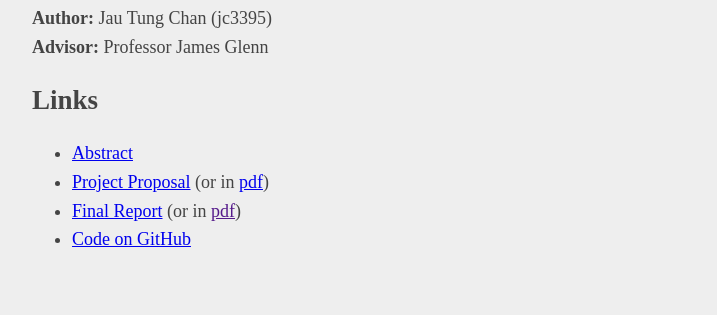
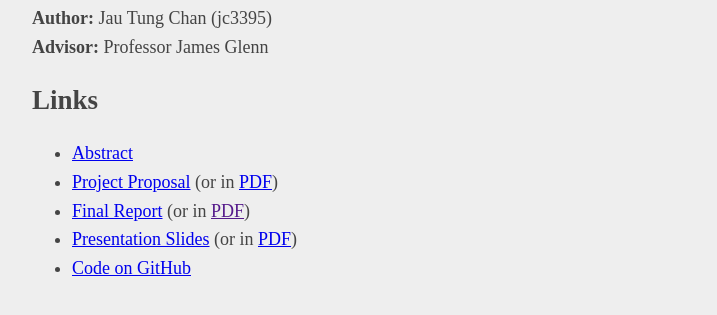
Before and after one commit to jautung/quixo490, a plain HTML site: page submission-webpages/index.html in a window 1280 px wide. Shown: the part 103-418 px from the top of the page, without its empty margins (208-925 px from the left). Drawn offline with Linux system fonts and the light colour scheme.

Commit message:
Webpages

```diff
--- a/submission-webpages/index.html
+++ b/submission-webpages/index.html
@@ -30,8 +30,9 @@
   <h2>Links</h2>
   <ul>
     <li><a href="abstract.html">Abstract</a></li>
-    <li><a target="_blank" href="https://docs.google.com/document/d/1R93C6XVNl6pDwXdOTlAuGolf03njDcPjZosSgq-IqNI/edit">Project Proposal</a> (or in <a target="_blank" href="ProjectProposal.pdf">pdf</a>)</li>
-    <li><a target="_blank" href="https://docs.google.com/document/d/1vO6DxW93JxJRxkcKjanpCkyZUVifivA7fcgbkvjoH-s/edit">Final Report</a> (or in <a target="_blank" href="">pdf</a>)</li>
+    <li><a target="_blank" href="https://docs.google.com/document/d/1R93C6XVNl6pDwXdOTlAuGolf03njDcPjZosSgq-IqNI/edit">Project Proposal</a> (or in <a target="_blank" href="ProjectProposal.pdf">PDF</a>)</li>
+    <li><a target="_blank" href="https://docs.google.com/document/d/1vO6DxW93JxJRxkcKjanpCkyZUVifivA7fcgbkvjoH-s/edit">Final Report</a> (or in <a target="_blank" href="">PDF</a>)</li>
+    <li><a target="_blank" href="https://docs.google.com/presentation/d/1ecSf1qGPYeB12bCDbnHviSjNLNYezb-ev_ImzK-MskA/edit#">Presentation Slides</a> (or in <a target="_blank" href="PresentationSlides.pdf">PDF</a>)</li>
     <li><a target="_blank" href="https://github.com/jautung/quixo490">Code on GitHub</a></li>
   </ul>
 
```
Also changed, not shown: 1 other file.
